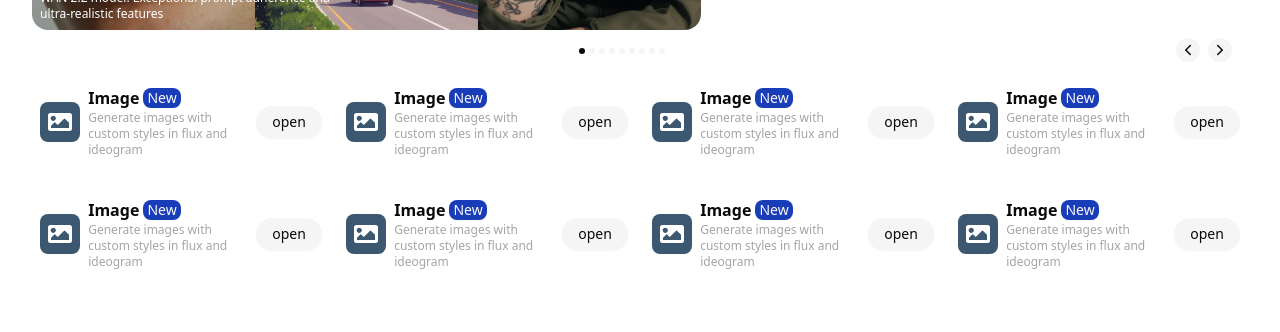
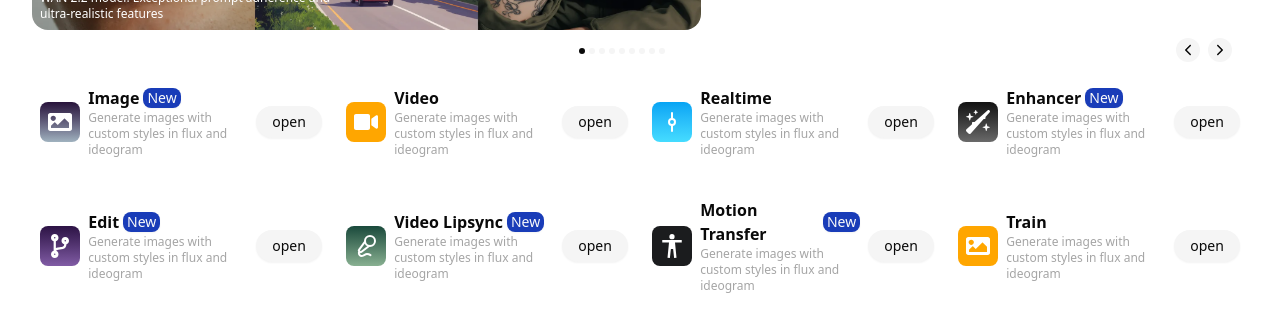
Before and after one commit to Shadrack04/cartolinks-assessment, a Next.js app: page / in a window 1280 px wide. Shown: the part 398-730 px from the top of the page. Built offline with nearby package versions, Linux system fonts and the light colour scheme.

Commit message:
Create toolcard component with well typed props

```diff
--- a/components/hero.tsx
+++ b/components/hero.tsx
@@ -58,8 +58,8 @@ export default function Hero() {
       </div>
 
       <div className=" absolute z-30 bottom-2 right-4 flex gap-2 items-center">
-        <IoIosArrowBack className="bg-muted p-1 rounded-full size-6" />
-        <IoIosArrowForward className="bg-muted p-1 rounded-full size-6" />
+        <IoIosArrowBack className="bg-muted p-1 cursor-pointer rounded-full size-6" />
+        <IoIosArrowForward className="bg-muted p-1 cursor-pointer rounded-full size-6" />
       </div>
 
       {/* <ImageCarousel /> */}
--- a/components/tool-card.tsx
+++ b/components/tool-card.tsx
@@ -1,29 +1,28 @@
 import React from "react";
 import { FaImage } from "react-icons/fa";
 import { Button } from "./ui/button";
+import { ToolsDataType } from "@/types";
 
-export default function ToolCard() {
-  const tools = [
-    { name: "Image", action: "Open" },
-    { name: "Video", action: "Open" },
-    { name: "Realtime", action: "Open" },
-    { name: "Enhance", action: "Open" },
-    { name: "Train", action: "Open" },
-  ];
+export default function ToolCard({
+  name,
+  description,
+  Icon,
+  isNew,
+  bg,
+}: ToolsDataType) {
+  console.log(bg);
   return (
     <div className=" flex items-center justify-center cursor-pointer gap-2 hover:bg-muted rounded-xl p-4 ">
       <div className=" flex items-center gap-2">
-        <div className=" bg-[#3c5870] p-2 rounded-md">
-          <FaImage className=" size-6 text-background" />
+        <div className={`  ${bg} p-2 rounded-md `}>
+          <Icon className=" size-6 text-background" />
         </div>
         <div className=" w-[10rem]">
           <div className=" flex gap-1 items-center">
-            <h3 className="font-semibold ">Image</h3>
-            <Button className=" bg-blue-800 p-1 h-5">New</Button>
+            <h3 className="font-semibold ">{name}</h3>
+            {isNew && <Button className=" bg-blue-800 p-1 h-5">New</Button>}
           </div>
-          <p className=" text-xs leading-4 text-[#a5a5a5] ">
-            Generate images with custom styles in flux and ideogram
-          </p>
+          <p className=" text-xs leading-4 text-[#a5a5a5] ">{description}</p>
         </div>
       </div>
       <Button className=" bg-muted h-8 rounded-full text-foreground px-4 hover:text-background">
--- a/components/tools.tsx
+++ b/components/tools.tsx
@@ -1,17 +1,28 @@
 import React from "react";
 import ToolCard from "./tool-card";
+import { toolsData } from "@/data";
 
 export default function Tools() {
   return (
     <div className=" grid grid-cols-4 gap-2 mb-8">
+      {toolsData.map((tool) => (
+        <ToolCard
+          key={tool.name}
+          name={tool.name}
+          description={tool.description}
+          isNew={tool.isNew}
+          Icon={tool.Icon}
+          bg={tool.bg}
+        />
+      ))}
+      {/* <ToolCard />
       <ToolCard />
       <ToolCard />
       <ToolCard />
       <ToolCard />
       <ToolCard />
       <ToolCard />
-      <ToolCard />
-      <ToolCard />
+      <ToolCard /> */}
     </div>
   );
 }
--- /dev/null
+++ b/data/index.tsx
@@ -0,0 +1,72 @@
+import { ToolsDataType } from "@/types";
+import { FaImage } from "react-icons/fa";
+import { FaCodeBranch, FaVideo } from "react-icons/fa";
+import { FaWandSparkles } from "react-icons/fa6";
+import { LuGitCommitVertical } from "react-icons/lu";
+import { LuMicVocal } from "react-icons/lu";
+import { IoBodySharp } from "react-icons/io5";
+
+export const toolsData: ToolsDataType[] = [
+  {
+    name: "Image",
+    description: "Generate images with custom styles in flux and ideogram",
+    isNew: true,
+    Icon: FaImage,
+    bg: " bg-gradient-to-b from-[#28133b] to-[#a0b2bf] ",
+  },
+
+  {
+    name: "Video",
+    description: "Generate images with custom styles in flux and ideogram",
+    isNew: false,
+    Icon: FaVideo,
+    bg: " bg-[#ffa600]",
+  },
+  {
+    name: "Realtime",
+    description: "Generate images with custom styles in flux and ideogram",
+    isNew: false,
+    Icon: LuGitCommitVertical,
+    bg: " bg-gradient-to-b from-[#05a4f4] to-[#45dcff]",
+  },
+
+  {
+    name: "Enhancer",
+    description: "Generate images with custom styles in flux and ideogram",
+    isNew: true,
+    Icon: FaWandSparkles,
+    bg: " bg-gradient-to-b from-[#131313] to-[#6a6a6a]",
+  },
+
+  {
+    name: "Edit",
+    description: "Generate images with custom styles in flux and ideogram",
+    isNew: true,
+    Icon: FaCodeBranch,
+    bg: " bg-gradient-to-b from-[#2d1345] to-[#815ca5]",
+  },
+
+  {
+    name: "Video Lipsync",
+    description: "Generate images with custom styles in flux and ideogram",
+    isNew: true,
+    Icon: LuMicVocal,
+    bg: " bg-gradient-to-b from-[#194a3c] to-[#88b091]",
+  },
+
+  {
+    name: "Motion Transfer",
+    description: "Generate images with custom styles in flux and ideogram",
+    isNew: true,
+    Icon: IoBodySharp,
+    bg: " bg-[#1b1c1e]",
+  },
+
+  {
+    name: "Train",
+    description: "Generate images with custom styles in flux and ideogram",
+    isNew: false,
+    Icon: FaImage,
+    bg: " bg-[#ffa600]",
+  },
+];
--- /dev/null
+++ b/types.tsx
@@ -0,0 +1,9 @@
+import React from "react";
+
+export type ToolsDataType = {
+  name: string;
+  description: string;
+  isNew: boolean;
+  Icon: React.ComponentType<React.SVGProps<SVGSVGElement>>;
+  bg: string;
+};
```
